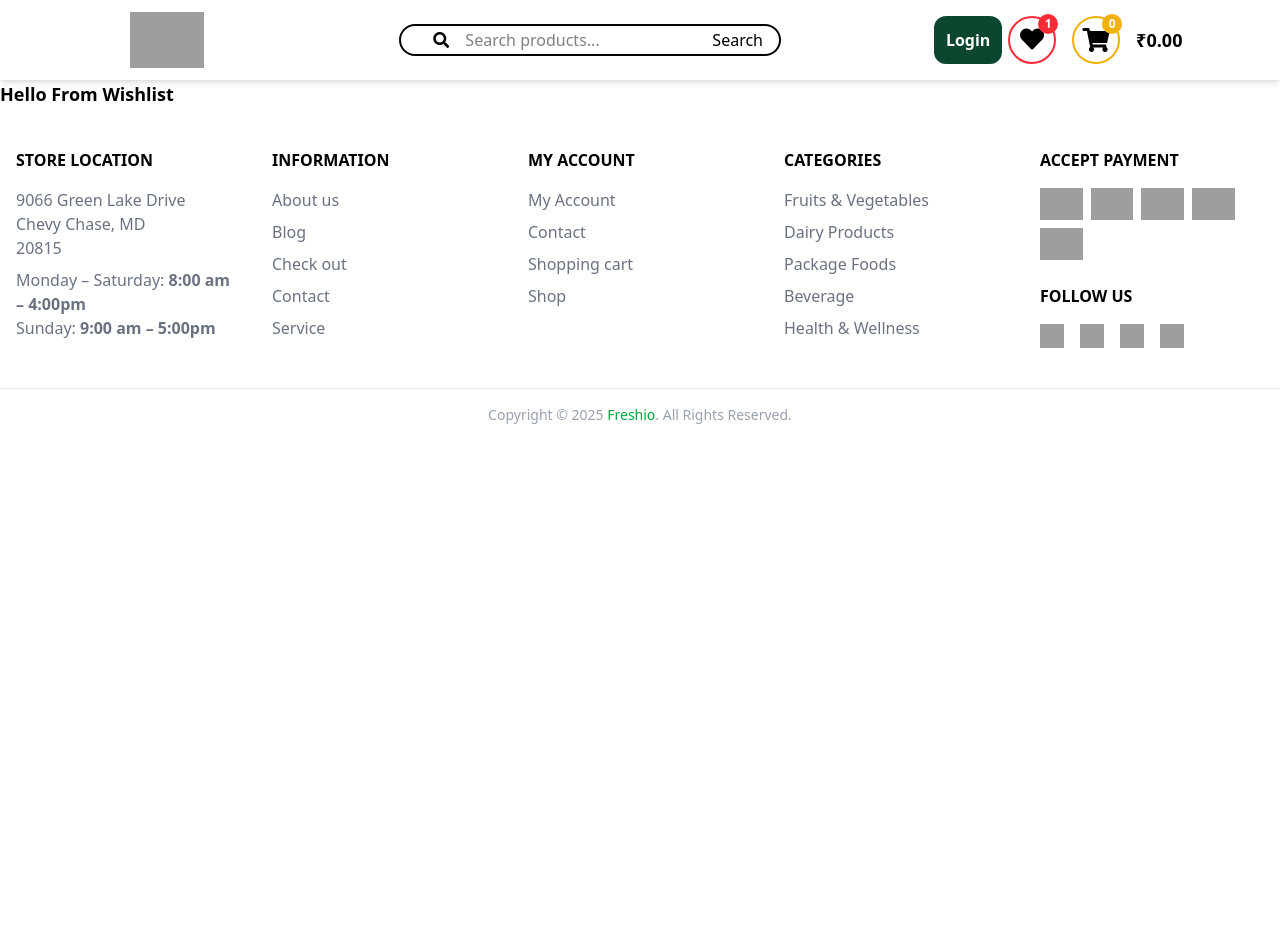
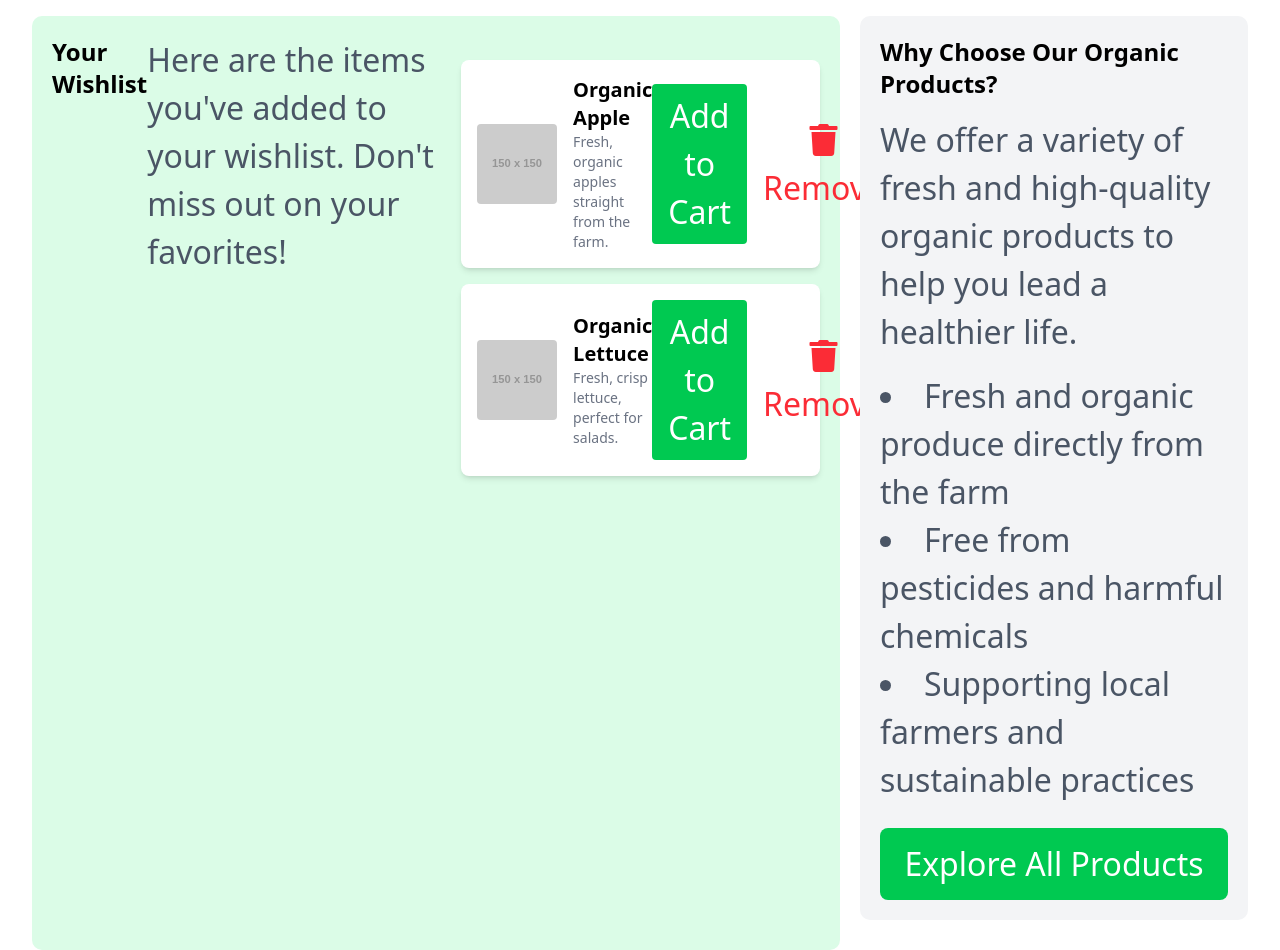
Before and after one commit to anshumanmishhra3/FreshIo-web, a Vue app: page /wishlist in a window 1280 px wide. Before the commit the page ends 800 px from the top, so only its background shows below. Built offline with nearby package versions, Linux system fonts and the light colour scheme; grey boxes are pictures that could not be loaded.

Commit message:
wishlist ui

```diff
--- a/src/store/auth.js
+++ b/src/store/auth.js
@@ -8,6 +8,7 @@ export const authStore = defineStore('auth',({
             email : '',
             password : '',
             refreshToken : '',
+            token : '',
             firstName : '',
             user : null,
             loggedin : false,
@@ -20,6 +21,8 @@ export const authStore = defineStore('auth',({
             let response =await axios.post('https://dummyjson.com/auth/login',{email,username ,password});
             console.log(response.data);
             let {accessToken, refreshToken, ...userdata} = response.data;
+                this.token=accessToken
+                this.refreshToken = refreshToken
                 toast.success("Login Successfull")
                 router.push({name: 'cart'})
                 this.user = userdata
--- a/src/store/cart.js
+++ b/src/store/cart.js
@@ -35,7 +35,6 @@ export const productStore = defineStore("cartStore", {
     addToCart(item) {
       const auth = authStore();
       const userId = auth.user?.id;
-
       if (!auth.loggedin || !userId) {
         toast.info("Please login first",{
           autoClose : 1000,
--- a/src/view/WishList.vue
+++ b/src/view/WishList.vue
@@ -1,11 +1,78 @@
 <template>
-<NavBar />
-<div class="text-lg font-semibold">
-    <h1>Hello From Wishlist</h1>
+  <section>
+    <div class="main-container">
+      <!-- Left Wishlist Section -->
+      <div class="container-1 custom-wishlist-left bg-green-100 p-8">
+        <h1 class="text-2xl font-bold text-black mb-4">Your Wishlist</h1>
+        <p class="text-gray-600">Here are the items you've added to your wishlist. Don't miss out on your favorites!</p>
 
-</div>
-<Footer />
+        <div class="wishlist-items mt-6">
+          <!-- Example of a Wishlist Item -->
+          <div class="wishlist-item flex items-center justify-between bg-white p-4 mb-4 rounded-lg shadow-md">
+            <img
+              src="https://via.placeholder.com/150"
+              alt="item 1"
+              class="w-20 h-20 object-cover rounded"
+            />
+            <div class="item-info ml-4 flex-1">
+              <h2 class="text-xl font-semibold text-black">Organic Apple</h2>
+              <p class="text-sm text-gray-500">Fresh, organic apples straight from the farm.</p>
+            </div>
+            <div class="item-action flex items-center space-x-4">
+              <button class="bg-green-500 text-white py-2 px-4 rounded hover:bg-green-600">
+                Add to Cart
+              </button>
+              <button class="text-red-500 hover:text-red-600">
+                <i class="fas fa-trash"></i> Remove
+              </button>
+            </div>
+          </div>
+
+          <!-- Repeat this block for other wishlist items -->
+          <div class="wishlist-item flex items-center justify-between bg-white p-4 mb-4 rounded-lg shadow-md">
+            <img
+              src="https://via.placeholder.com/150"
+              alt="item 2"
+              class="w-20 h-20 object-cover rounded"
+            />
+            <div class="item-info ml-4 flex-1">
+              <h2 class="text-xl font-semibold text-black">Organic Lettuce</h2>
+              <p class="text-sm text-gray-500">Fresh, crisp lettuce, perfect for salads.</p>
+            </div>
+            <div class="item-action flex items-center space-x-4">
+              <button class="bg-green-500 text-white py-2 px-4 rounded hover:bg-green-600">
+                Add to Cart
+              </button>
+              <button class="text-red-500 hover:text-red-600">
+                <i class="fas fa-trash"></i> Remove
+              </button>
+            </div>
+          </div>
+        </div>
+      </div>
+
+      <!-- Right Wishlist Section -->
+      <div class="container-2 custom-wishlist-right bg-gray-100 p-8 flex flex-col mr-8">
+        <h1 class="text-2xl font-bold text-black mb-4">Why Choose Our Organic Products?</h1>
+        <p class="text-gray-600 mb-4">We offer a variety of fresh and high-quality organic products to help you lead a healthier life.</p>
+        <ul class="list-disc list-inside text-gray-600">
+          <li>Fresh and organic produce directly from the farm</li>
+          <li>Free from pesticides and harmful chemicals</li>
+          <li>Supporting local farmers and sustainable practices</li>
+        </ul>
+        <button class="bg-green-500 text-white py-3 px-6 rounded-lg mt-6 hover:bg-green-600">
+          Explore All Products
+        </button>
+      </div>
+    </div>
+  </section>
 </template>
+
+<style scoped>
+.wishlist-item:hover {
+  box-shadow: 0 4px 6px rgba(0, 0, 0, 0.1);
+}
+</style>
 
 <script setup>
 import NavBar from '../components/NavBar.vue';
```
